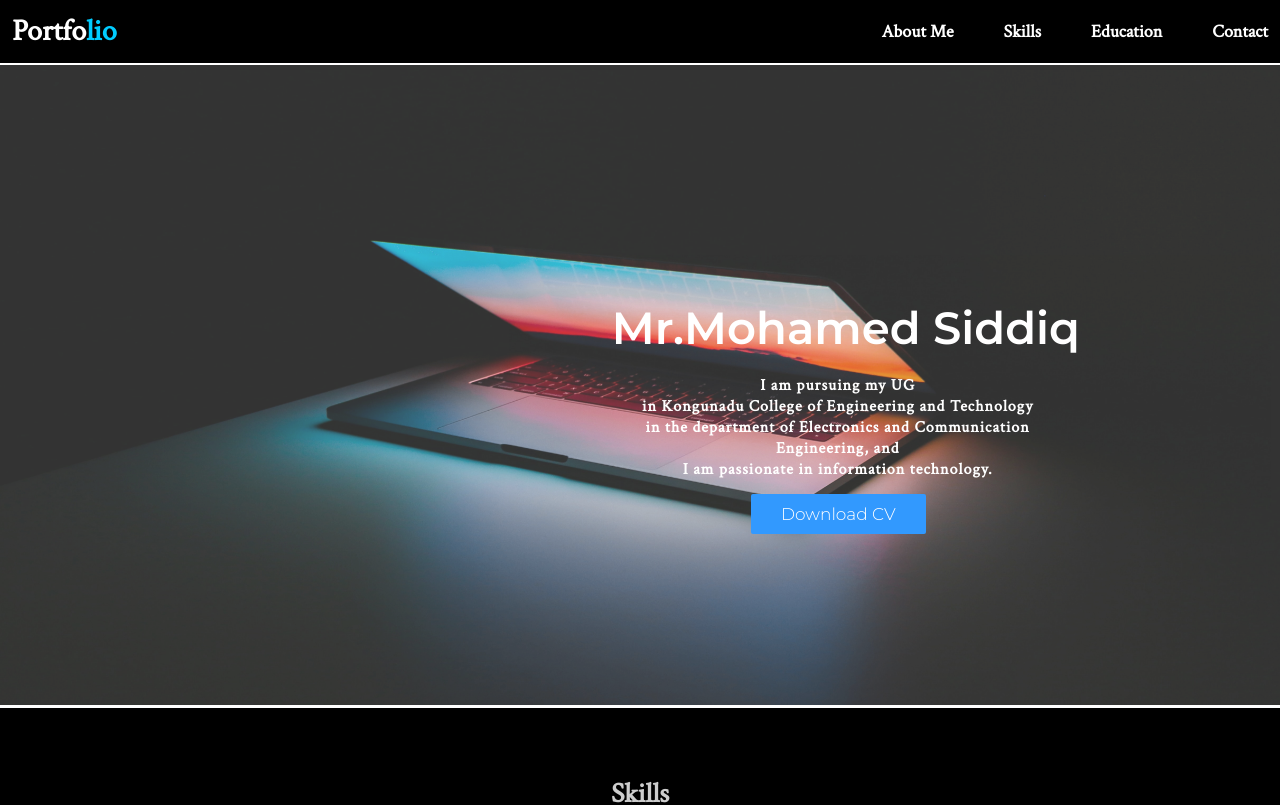
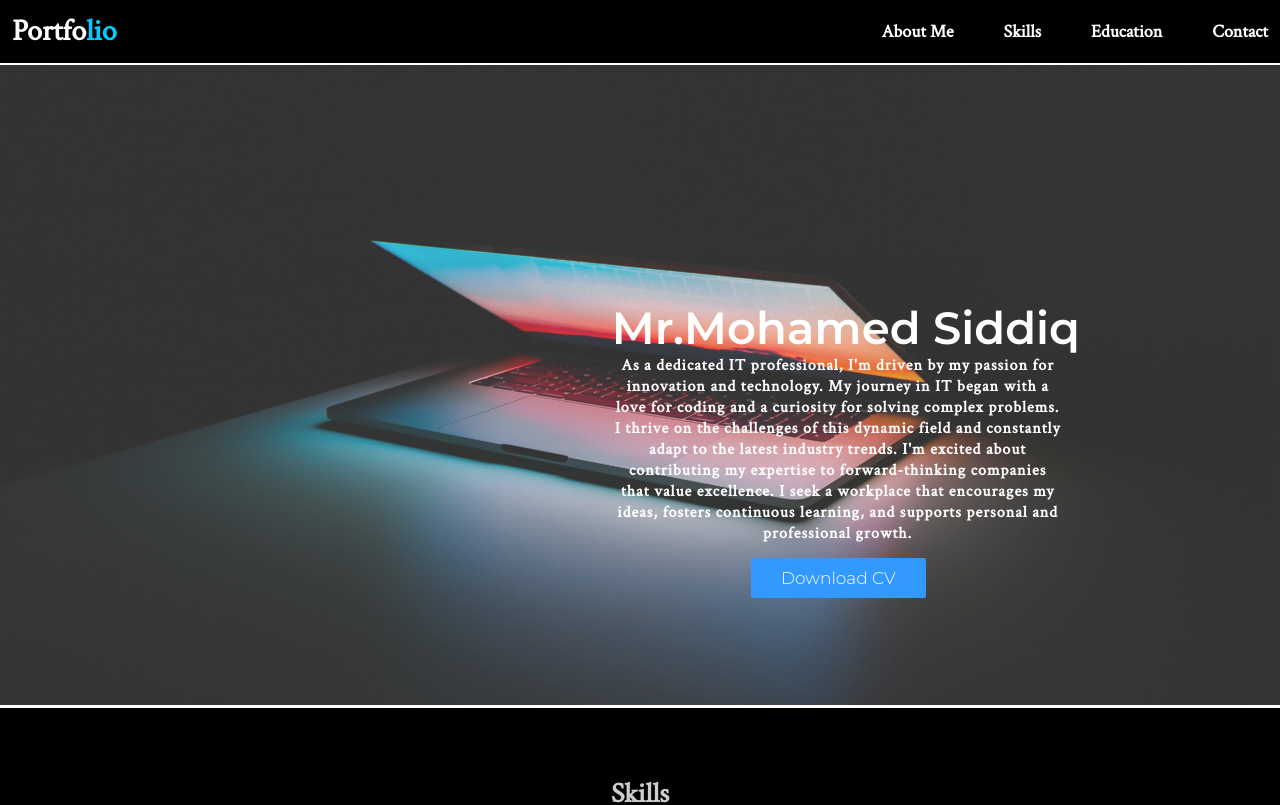
Before and after one commit to SID-DIQ/MY-PORTFOLIO, a React (Create React App) app: page / in a window 1280 px wide. Shown: the top 805 px of the page. Built offline with nearby package versions, Linux system fonts and the light colour scheme.

Commit message:
Top Content Change

```diff
--- a/src/Components/TopContent/TopContent.css
+++ b/src/Components/TopContent/TopContent.css
@@ -17,7 +17,7 @@
 .topContent__container > p {
     letter-spacing: 1px;
     padding-left: 2px;
-    padding-top: 20px;
+    padding-top: 0px;
     height: fit-content;
     width: 450px;
     text-align:center;
@@ -81,7 +81,7 @@
     text-align: center;
     align-items: center;
     justify-content: center;
-    top: 140%;
+    top: 100%;
     font-size: 11px;
     max-width: 300%;
   }
--- a/src/Components/TopContent/TopContent.js
+++ b/src/Components/TopContent/TopContent.js
@@ -7,11 +7,12 @@ const TopContent = () => {
         <div className="topContent__container">
             <h1>Mr.Mohamed Siddiq </h1>
             <p>
-              I am pursuing my UG <br />
-              in Kongunadu College of Engineering and Technology <br />
-              in the department of Electronics and Communication Engineering, and <br />
-              I am passionate  in information technology.
-              </p>
+            As a dedicated IT professional, I'm driven by my passion for innovation and technology.
+            My journey in IT began with a love for coding and a curiosity for solving complex problems.
+            I thrive on the challenges of this dynamic field and constantly adapt to the latest industry trends.
+            I'm excited about contributing my expertise to forward-thinking companies that value excellence.
+            I seek a workplace that encourages my ideas, fosters continuous learning, and supports personal and professional growth.
+            </p>
             <a href="https://drive.google.com/file/d/1AjYJT3OM8zbV-NqiIogvbyLqNWBzU5TS/view?usp=sharing">
             <button className="topContent__downloadButton">Download CV</button>
         </a>
```
